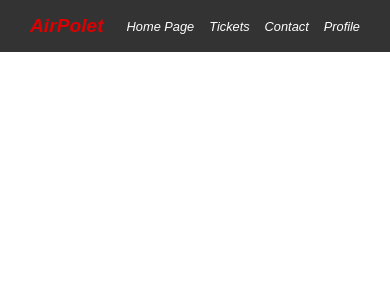
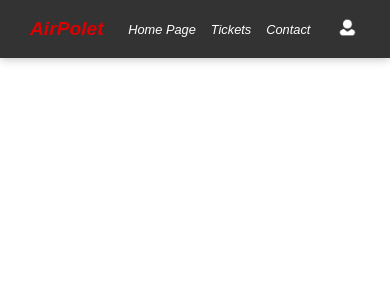
Before and after one commit to coderpeti/funny-airport, a Django app: template airport_app/users/templates/users/layout.html in a window 390 px wide. Shown: the top 300 px of the page. Run offline with Django 5.2, Linux system fonts and the light colour scheme; the template is opened without the code that fills it, so the values that code supplies are empty.

Commit message:
Add Animation to Header Style and Change Couple of Styles

```diff
--- a/airport_app/users/static/users/header.css
+++ /dev/null
@@ -1,72 +0,0 @@
-* {
-    margin: 0;
-    padding: 0;
-    box-sizing: border-box;
-}
-
-body {
-    font-family: Arial, sans-serif;
-}
-
-header {
-    display: flex;
-    justify-content: space-between;
-    align-items: center;
-    padding: 15px 30px;
-    background-color: #333;
-    color: white;
-    font-style: italic
-}
-
-.logo {
-    font-size: 1.8rem;
-    font-weight: bold;
-    font-style: italic;
-    color: #dd0000;
-}
-
-nav ul {
-    list-style: none;
-    display: flex;
-    gap: 20px;
-}
-
-nav ul li a {
-    color: white;
-    text-decoration: none;
-    font-size: 1rem;
-}
-
-nav ul li a:hover {
-    text-decoration: none;
-}
-
-@media (max-width: 599px) {
-    .logo {
-        font-size: 1.2rem;
-    }
-
-    nav ul {
-        gap: 15px;
-    }
-
-    nav ul li a {
-        font-size: 0.8rem;
-    }
-}
-
-@media (max-width: 300px) {
-    .logo {
-        font-size: 1rem;
-    }
-
-    nav ul {
-        flex-direction: column;
-        gap: 5px;
-        padding-top: 5px;
-    }
-
-    nav ul li a {
-        font-size: 0.6rem;
-    }
-}
--- /dev/null
+++ b/airport_app/users/static/users/layout.css
@@ -0,0 +1,85 @@
+/* Styles valid everywhere */
+* {
+    margin: 0;
+    padding: 0;
+    box-sizing: border-box;
+}
+
+/* Setting the font for the page */
+body {
+    font-family: Arial, sans-serif;
+}
+
+/* Header style defaults */
+header {
+    display: flex;
+    justify-content: space-between;
+    align-items: center;
+    padding: 15px 30px;
+    background-color: #333;
+    color: white;
+    font-style: italic;
+    box-shadow: 0px 0px 10px rgba(0, 0, 0, 0.3);
+}
+
+/* Configure logo style */
+.logo {
+    font-size: 1.8rem;
+    font-weight: bold;
+    font-style: italic;
+    color: #dd0000;
+}
+
+/* Navigation menu default style settings */
+nav ul {
+    list-style: none;
+    display: flex;
+    gap: 20px;
+}
+
+/* Style of header links */
+.header_link {
+    color: white;
+    text-decoration: none;
+    font-size: 1rem;
+    transition: transform 0.2s ease;
+    display: inline-block;
+}
+
+/* Style of header links on mouseover */
+.header_link:hover {
+    text-decoration: none;
+    transform: scale(1.1);
+}
+
+/* Profile button style */
+#profile_image {
+    border-radius: 50%;
+    width: 30px;
+    height: 30px;
+}
+
+/* Responsive settings */
+@media (max-width: 599px) {
+    .logo {
+        font-size: 1.2rem;
+    }
+
+    nav ul {
+        gap: 15px;
+    }
+
+    .header_link {
+        font-size: 0.8rem;
+    }
+
+    .header_link:hover {
+        transform: scale(1.05);
+    }
+
+    #profile_image {
+        border-radius: 100%;
+        width: 25px;
+        height: 25px;
+    }
+}
--- a/airport_app/users/templates/users/layout.html
+++ b/airport_app/users/templates/users/layout.html
@@ -9,22 +9,26 @@
         <!-- Enter address -->
         <title>AirPolet</title>
         <!-- Define basic stylesheet -->
-        <link rel="stylesheet" href="{% static 'users/header.css' %}">
+        <link rel="stylesheet" href="{% static 'users/layout.css' %}">
+        <!-- Icon setting -->
         <link rel="icon" href="{% static 'users/airpoo_logo.ico' %}" type="image/x-icon">
         <meta name="viewport" content="initial-scale=1, width=device-width">
     </head>
 
     <body>
+        <!-- Header setting -->
         <header>
             <div class="logo">AirPolet</div>
             <nav>
                 <ul>
-                    <li><a>Home Page</a></li>
-                    <li><a>Tickets</a></li>
-                    <li><a>Contact</a></li>
-                    <li><a>Profile</a></li>
+                    <li><a class="header_link">Home Page</a></li>
+                    <li><a class="header_link">Tickets</a></li>
+                    <li><a class="header_link">Contact</a></li>
                 </ul>
             </nav>
+            <a class="header_link">
+                <img id="profile_image" src="{% static 'users/profile.png' %}" alt="Profile">
+            </a>
         </header>
 
         {% block body %}
```
Also changed, not shown: airport_app/users/static/users/profile.png (added).
